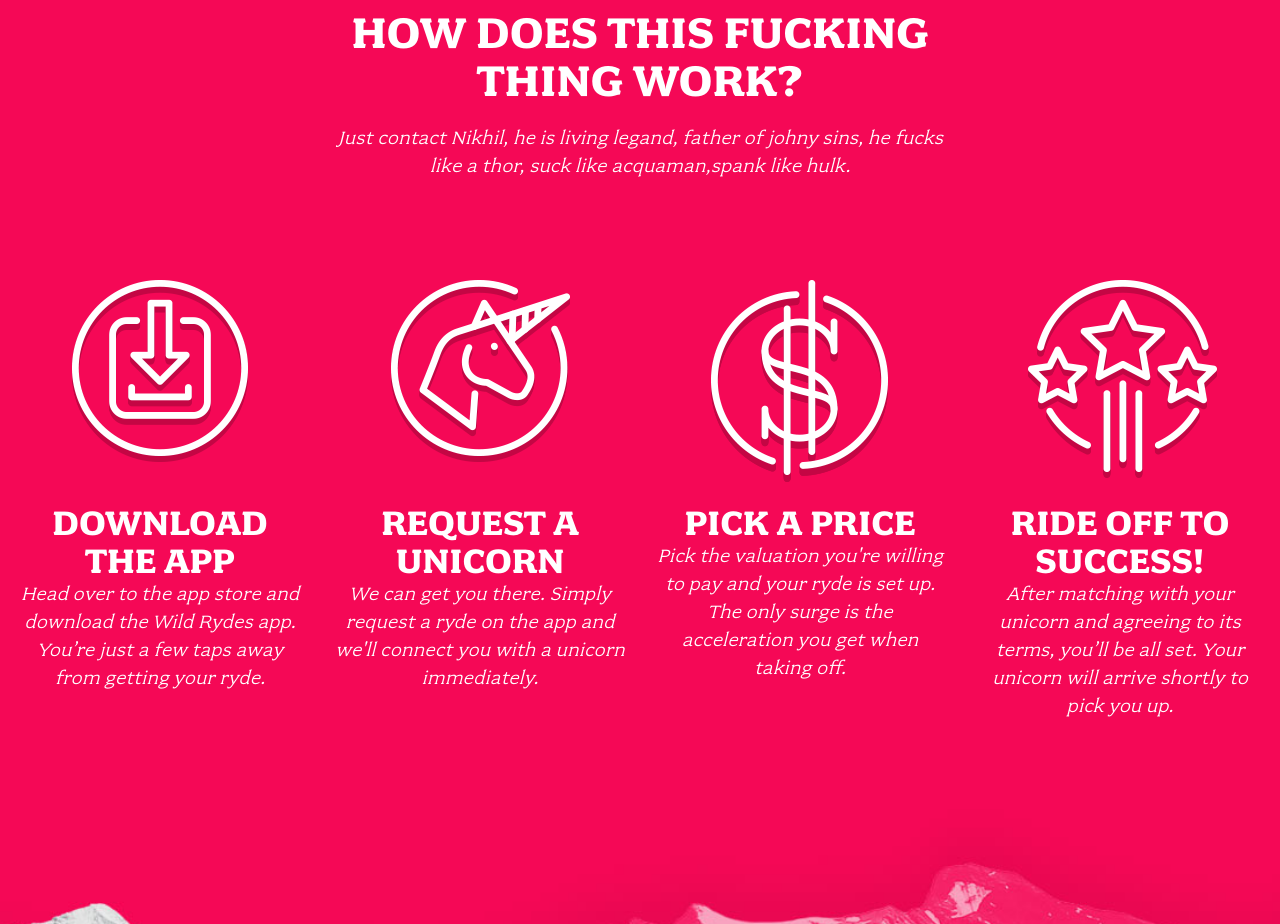
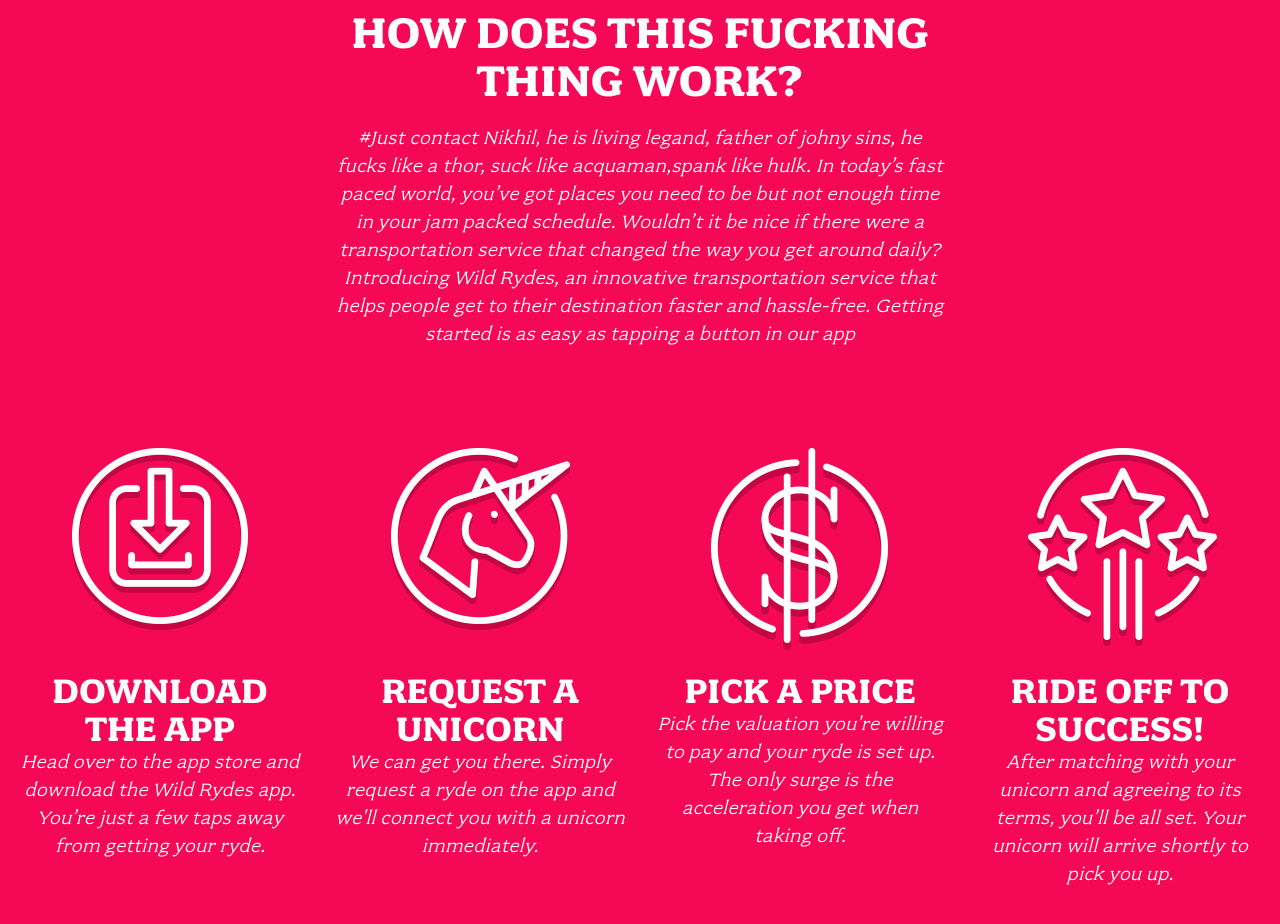
Before and after one commit to rajesh-kambala/wildrydes-site-AWS-Amplify, a plain HTML site: page index.html in a window 1280 px wide. Shown: the part 1020-1944 px from the top of the page. Drawn offline with Linux system fonts and the light colour scheme.

Commit message:
Update index.html

```diff
--- a/index.html
+++ b/index.html
@@ -32,7 +32,8 @@
     <div class="row column large-9 xlarge-6 xxlarge-4">
       <h2 class="section-title">How Does This Fucking thing Work?</h2>
       <p class="content">
-        Just contact Nikhil, he is living legand, father of johny sins, he fucks like a thor, suck like acquaman,spank like hulk.
+        #Just contact Nikhil, he is living legand, father of johny sins, he fucks like a thor, suck like acquaman,spank like hulk.
+        In today’s fast paced world, you’ve got places you need to be but not enough time in your jam packed schedule. Wouldn’t it be nice if there were a transportation service that changed the way you get around daily? Introducing Wild Rydes, an innovative transportation service that helps people get to their destination faster and hassle-free. Getting started is as easy as tapping a button in our app
       </p>
     </div>
 
```
